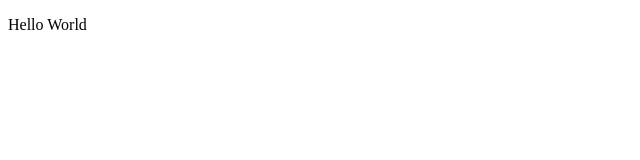
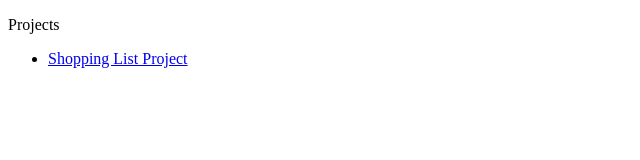
Before and after one commit to gnuion/gnuion.github.io, a plain HTML site: page index.html in a window 1280 px wide. Shown: the whole page, without its empty margins (0-640 px from the left). Drawn offline with Linux system fonts and the light colour scheme.

Commit message:
Update index.html

```diff
--- a/index.html
+++ b/index.html
@@ -5,6 +5,10 @@
 	<link rel="stylesheet" type="text/css" href="">
 </head>
 <body>
-	<p>Hello World</p>
+	<p>Projects</p>
+	<ul>
+		<li><a href="/shopiing_list/index.html">Shopping List Project</a></li>
+	</ul>
+
 </body>
 </html>
```
